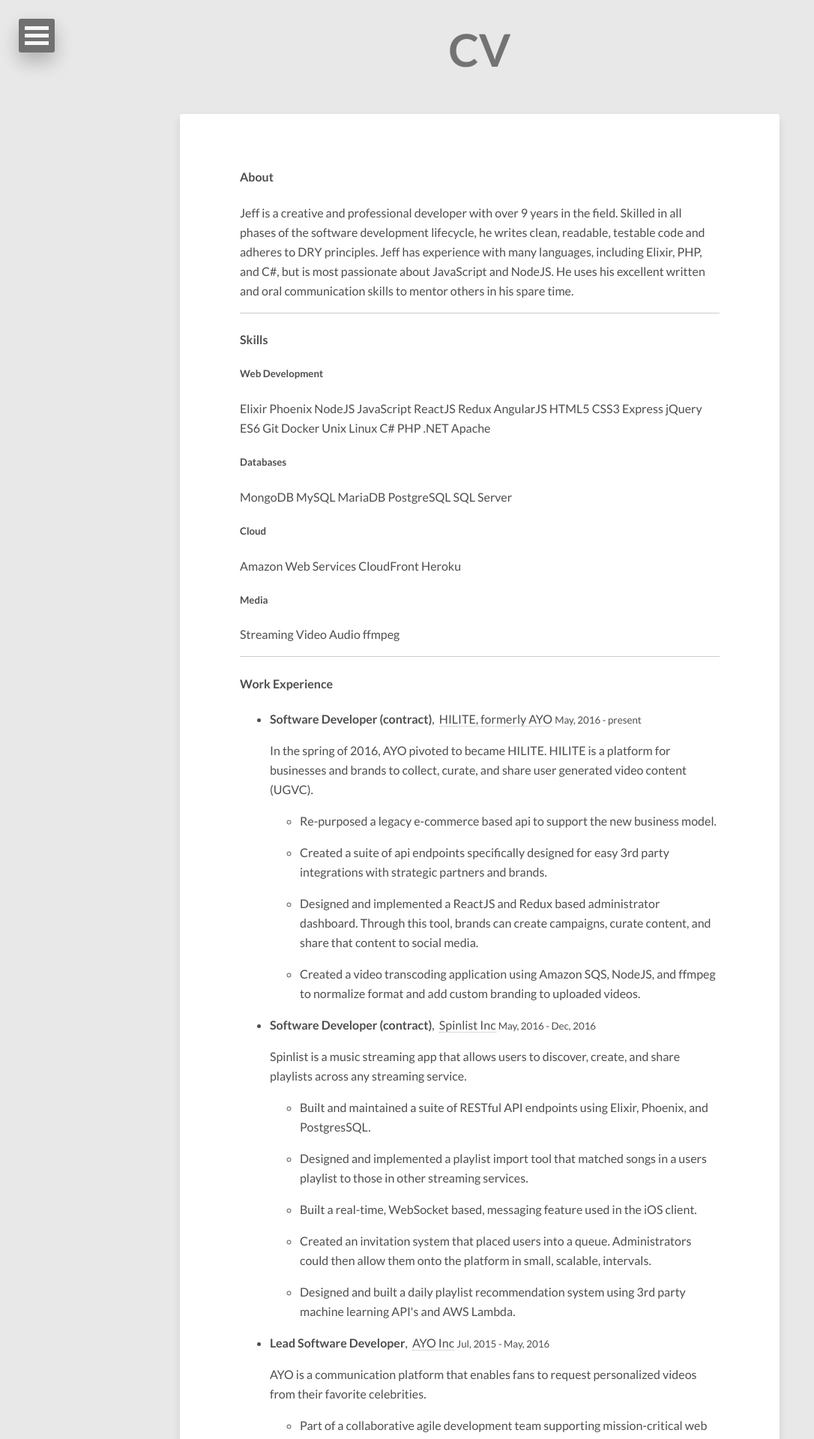
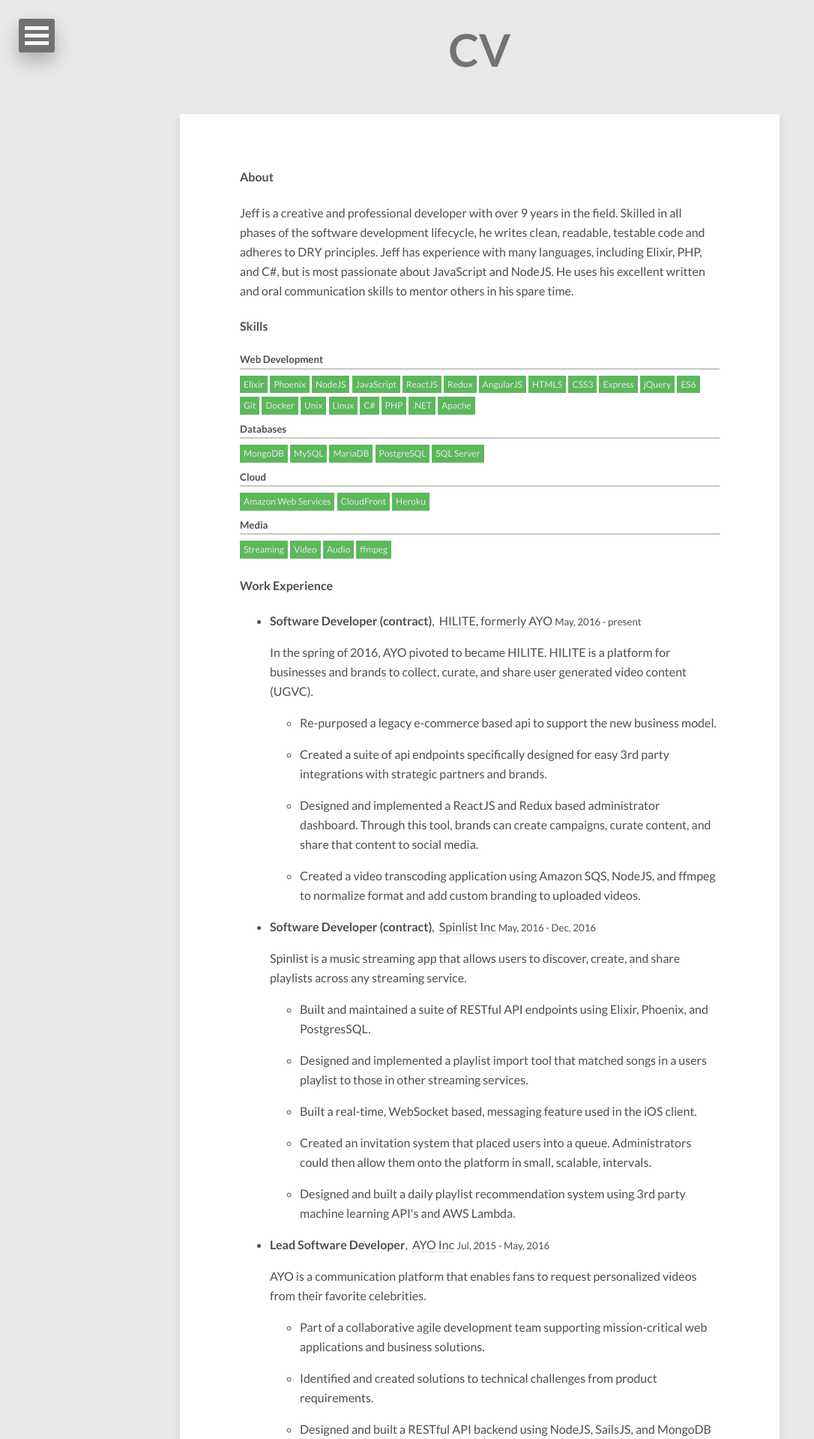
Before and after one commit to jeffskelton3/jeffskelton3.github.io, a Jekyll site: the page built from cv.html, in a window 1280 px wide. Shown: the top 1919 px of the page at 75% size, without its empty margins (0-1086 px from the left). Built offline with Jekyll 4.4.1, drawn with Linux system fonts in a browser that asks for light colours; nearby versions of some CDN libraries.

Commit message:
cvk formatting

```diff
--- /dev/null
+++ b/_sass/themes/hpstr/_cv.scss
@@ -0,0 +1,14 @@
+.cv {
+  h5{
+    margin: 0 0 5px;
+    border-bottom: solid 2px $border-color;
+  }
+  label.cv--skill {
+    display: inline-block;
+    background-color: $success;
+    padding: 2px 5px;
+    color: $body-color;
+    margin-bottom: 2px;
+    font-size: 12px;
+  }
+}
--- a/assets/css/main.scss
+++ b/assets/css/main.scss
@@ -26,3 +26,4 @@
 @import "themes/hpstr/animations";
 @import "themes/hpstr/dl-menu";
 @import "themes/hpstr/page";
+@import "themes/hpstr/cv";
--- a/cv.html
+++ b/cv.html
@@ -4,11 +4,10 @@
 permalink: /cv
 comments: false
 ---
-
+<div class="cv">
     <h4>About</h4>
     <p>{{ site.data.resume.basics.summary }}</p>
 
-<hr>
 
     <h4>Skills</h4>
     <ul class="unstyled-list">
@@ -16,13 +15,12 @@
         <li>
             <h5>{{ skill.name }}</h5>
             {% for keyword in skill.keywords %}
-        <label>{{ keyword }}</label>
+            <label class="cv--skill">{{ keyword }}</label>
             {% endfor %}
         </li>
         {% endfor %}
     </ul>
 
-<hr>
 
     <h4>Work Experience</h4>
     <ul>
@@ -48,7 +46,6 @@
         {% endfor %}
     </ul>
 
-<hr>
 
     <h4>References</h4>
     <ul>
@@ -60,3 +57,4 @@
         </li>
         {% endfor %}
     </ul>
+</div>
```
Lines whose indentation alone changed are shown as unchanged.
